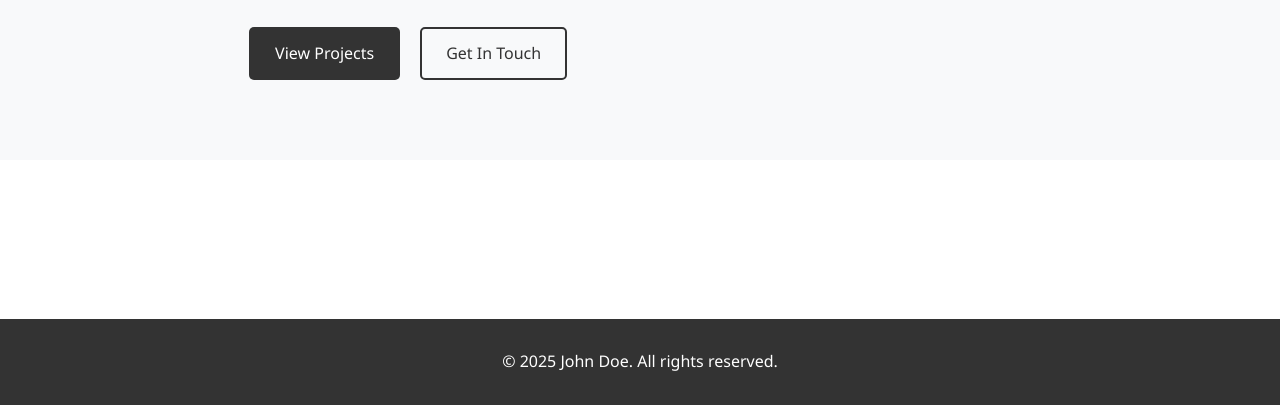
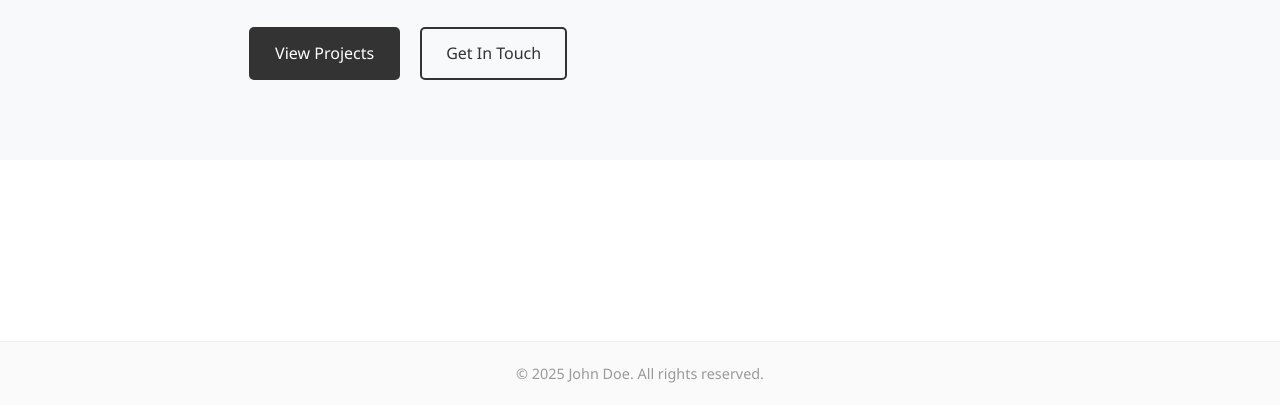
Before and after one commit to GhostdogXx/WD-FINALS, a plain HTML site: page index.html in a window 1280 px wide. Shown: the part 395-800 px from the top of the page. Drawn offline with Linux system fonts and the light colour scheme.

Commit message:
Update footer styles for improved aesthetics and readability

```diff
--- a/assets/css/style.css
+++ b/assets/css/style.css
@@ -160,16 +160,16 @@ header {
 
 /* Footer */
 footer {
-    background-color: #333;
-    color: #fff;
-    padding: 30px 0;
+    background-color: #fafafa;
+    padding: 20px 0;
     text-align: center;
+    border-top: 1px solid #eee;
+    margin-top: 60px;
 }
 
-.footer-container {
-    max-width: 1200px;
-    margin: 0 auto;
-    padding: 0 20px;
+.footer-container p {
+    font-size: 0.9rem;
+    color: #999;
 }
 
 /* Responsive Design */
```
